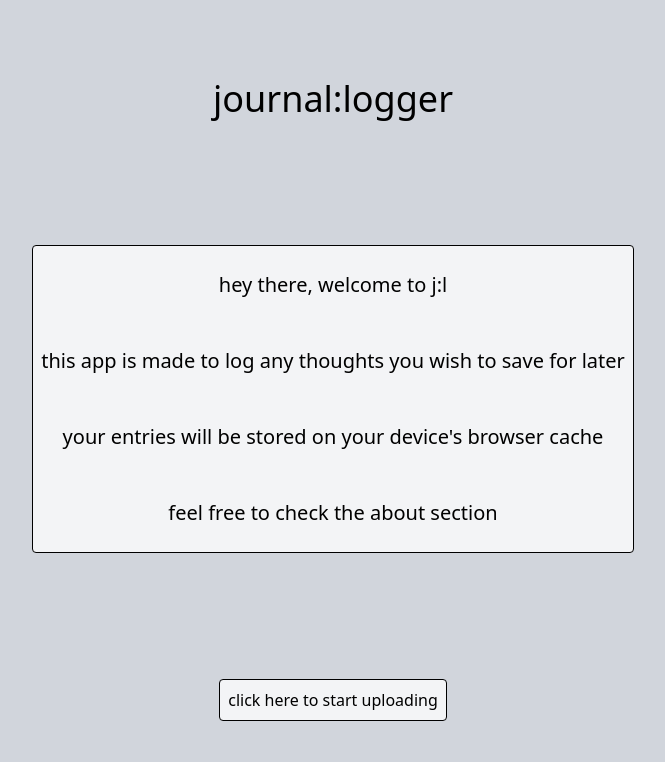
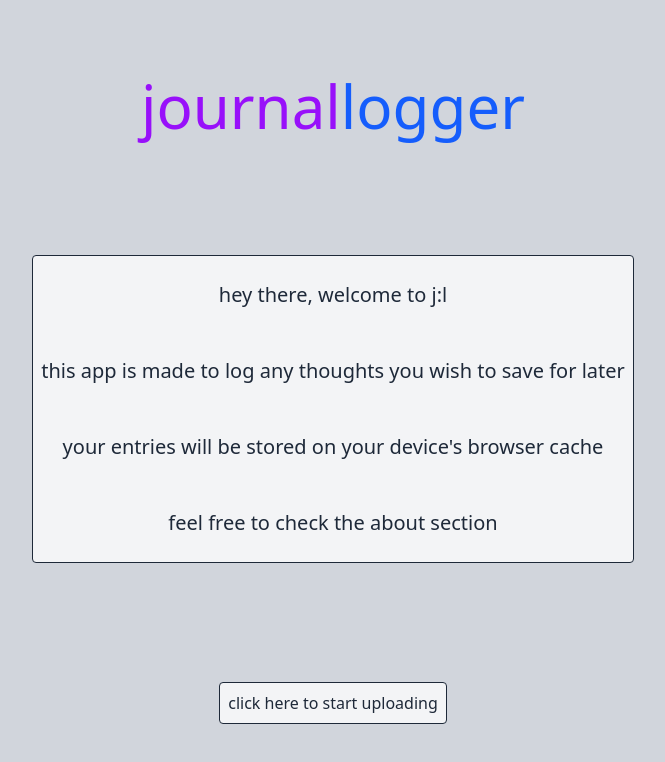
Before and after one commit to remysedlak/tailwind-journal, a React (Vite) app: page / in a window 1280 px wide. Shown: the top 762 px of the page, without its empty margins (307-972 px from the left). Built offline with nearby package versions, Linux system fonts and the light colour scheme.

Commit message:
update favicon, simplify title, and enhance home page layout

```diff
--- a/index.html
+++ b/index.html
@@ -2,9 +2,9 @@
 <html lang="en">
   <head>
     <meta charset="UTF-8" />
-    <link rel="icon" type="image/svg+xml" href="" />
+    <link rel="icon" type="image/svg+xml" href="https://img.icons8.com/ios/452/journal.png" />
     <meta name="viewport" content="width=device-width, initial-scale=1.0" />
-    <title>journal:logger</title>
+    <title>JL</title>
     <link href="/src/tailwind.css" rel="stylesheet">
   </head>
   <body>
--- a/src/App.jsx
+++ b/src/App.jsx
@@ -6,7 +6,7 @@ import EntriesPage from "./pages/Entries";
 
 function App() {
   return (
-    <div className="bg-gray-300 w-screen h-screen flex flex-col">
+    <div className="bg-gray-300 w-screen h-screen flex flex-col text-gray-800">
     <Router>
       <Routes>
         <Route path="/" element={<HomePage />} />
--- a/src/pages/Home.jsx
+++ b/src/pages/Home.jsx
@@ -11,17 +11,22 @@ function Home() {
 
   return (
     <div className="flex flex-col h-screen justify-around items-center p-2 m-2">
-     <h1 className="text-4xl ">journal:logger</h1>
-      <ul className="bg-gray-100 border h-2/5 px-2 flex flex-col text-center text-gray justify-around rounded text-xl">
+      {/* title */}
+      <div className="flex flex-row justify-around text-6xl">
+        <h1 className="text-purple-600 ">journal</h1>
+        <h1 className="text-blue-600">logger</h1>
+      </div>
+      {/* directions */}
+      <ul className="bg-gray-100 border h-2/5 px-2 flex flex-col text-center justify-around rounded text-xl">
         <li>hey there, welcome to j:l</li>
         <li>this app is made to log any thoughts you wish to save for later</li>
         <li>your entries will be stored on your device's browser cache</li>
         <li>feel free to check the about section</li>
       </ul>
+      {/* nav button */}
       <button className="hover:bg-blue-200  bg-gray-100 p-2 rounded border "
       onClick={goToUploadPage}>click here to start uploading</button>
     </div>
   );
-}
-
+};
 export default Home;
```
